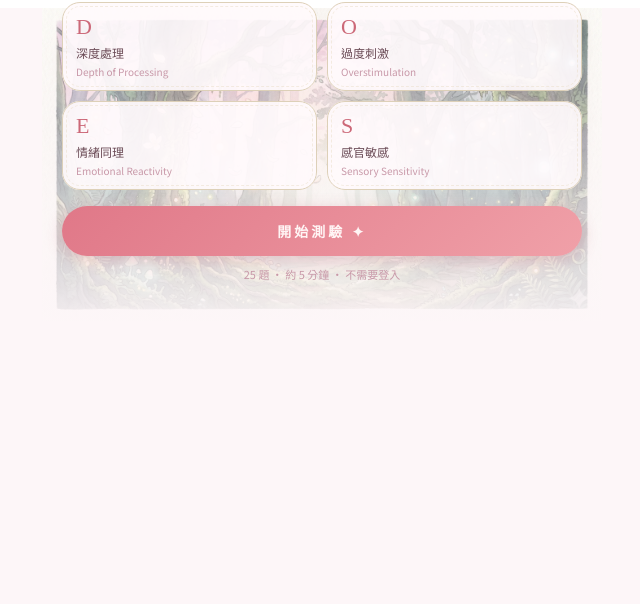
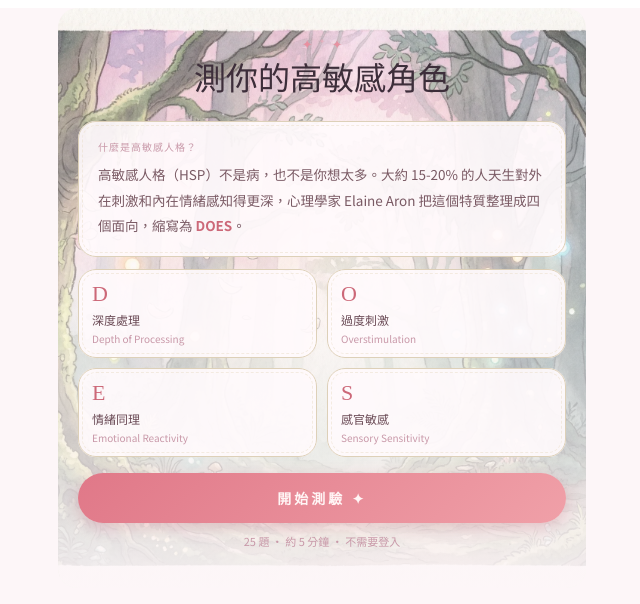
Before and after one commit to 83CC83/does-quiz, a Next.js app: page / in a window 1280 px wide. Shown: the top 604 px of the page, without its empty margins (318-958 px from the left). Built offline with nearby package versions, Linux system fonts and the light colour scheme; a web font is replaced by a local one.

Commit message:
adjust cover

```diff
--- a/app/page.jsx
+++ b/app/page.jsx
@@ -268,10 +268,10 @@ export default function DOESQuiz() {
         {/* ── INTRO ── */}
         {step === "intro" && (
           <div style={{ animation: "fadeUp 0.6s ease-out" }}>
-            {/* 封面：圖片滿版，所有內容疊在上面 */}
-            <div style={{ position: "relative", width: "calc(100% + 32px)", marginLeft: -16, marginRight: -16, marginBottom: 24 }}>
-              <img src="/images/cover.webp" alt="" style={{ width: "100%", height: "auto", display: "block" }} />
-              <div style={{ position: "absolute", inset: 0, background: "linear-gradient(to bottom, rgba(253,246,248,0.3) 0%, rgba(253,246,248,0.7) 60%, rgba(253,246,248,0.95) 100%)" }} />
+            {/* 封面：圖片固定高度，圓角，文字疊在上面 */}
+            <div style={{ position: "relative", width: "100%", height: 580, borderRadius: 20, overflow: "hidden", marginBottom: 24 }}>
+              <img src="/images/cover.webp" alt="" style={{ width: "100%", height: "100%", objectFit: "cover", objectPosition: "center top", display: "block" }} />
+              <div style={{ position: "absolute", inset: 0, background: "linear-gradient(to bottom, rgba(253,246,248,0.2) 0%, rgba(253,246,248,0.6) 55%, rgba(253,246,248,0.95) 100%)" }} />
               <div style={{ position: "absolute", inset: 0, display: "flex", flexDirection: "column", justifyContent: "flex-end", padding: "0 20px 28px" }}>
                 <div style={{ textAlign: "center", marginBottom: 20 }}>
                   <div style={{ display: "flex", justifyContent: "center", gap: 8, marginBottom: 8 }}>
```
